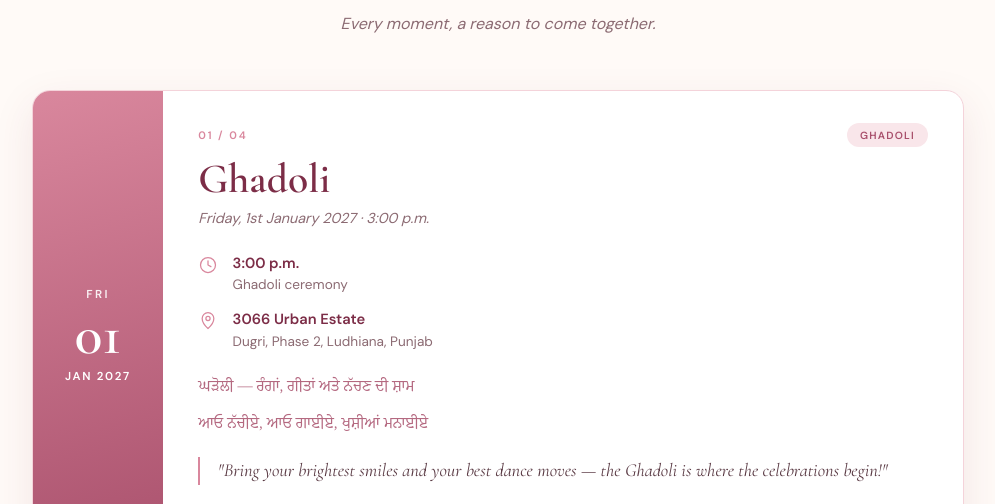
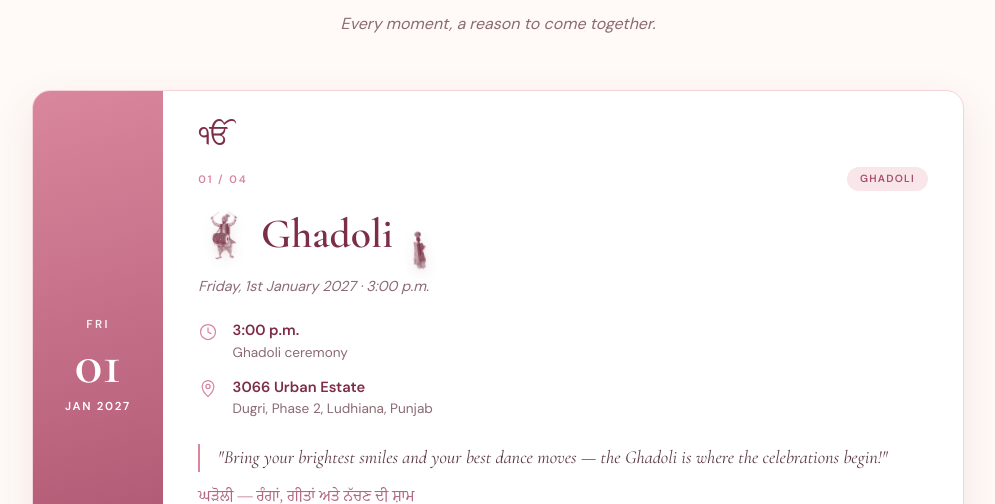
Before and after one commit to singhjagjot63/amanpreet-jagjot-wedding, a plain HTML site: page index.html in a window 1280 px wide. Shown: the part 2082-2586 px from the top of the page, without its empty margins (142-1137 px from the left). Drawn offline with nearby package versions, Linux system fonts and the light colour scheme.

Commit message:
Add Ik Onkar and animated dhol/bhangra to Ghadoli card

```diff
--- a/index.html
+++ b/index.html
@@ -118,11 +118,16 @@
             <span class="db-month">JAN 2027</span>
           </div>
           <div class="event-body">
+            <div class="card-onkar" aria-label="Ik Onkar">ੴ</div>
             <div class="event-top">
               <span class="event-index">01 / 04</span>
               <span class="event-tag">Ghadoli</span>
             </div>
-            <h3>Ghadoli</h3>
+            <div class="ghadoli-heading">
+              <img src="dhol.png" alt="" class="dance-img dhol-img" aria-hidden="true" />
+              <h3>Ghadoli</h3>
+              <img src="bhangra.png" alt="" class="dance-img bhangra-img" aria-hidden="true" />
+            </div>
             <p class="event-when">Friday, 1st January 2027 · 3:00 p.m.</p>
 
             <div class="info-list">
@@ -136,9 +141,9 @@
               </div>
             </div>
 
+            <p class="event-quote">"Bring your brightest smiles and your best dance moves — the Ghadoli is where the celebrations begin!"</p>
             <p class="punjabi">ਘੜੋਲੀ — ਰੰਗਾਂ, ਗੀਤਾਂ ਅਤੇ ਨੱਚਣ ਦੀ ਸ਼ਾਮ</p>
             <p class="punjabi">ਆਓ ਨੱਚੀਏ, ਆਓ ਗਾਈਏ, ਖੁਸ਼ੀਆਂ ਮਨਾਈਏ</p>
-            <p class="event-quote">"Bring your brightest smiles and your best dance moves — the Ghadoli is where the celebrations begin!"</p>
 
             <div class="card-actions">
               <a href="https://www.google.com/maps/search/?api=1&query=3066+Urban+Estate+Dugri+Phase+2+Ludhiana" target="_blank" rel="noopener" class="dir-btn">
@@ -331,8 +336,13 @@
     <div class="modal-card">
       <button class="modal-close" data-close aria-label="Close">×</button>
       <svg class="modal-flower" viewBox="0 0 200 200" aria-hidden="true"><use href="#rose" /></svg>
+      <p class="modal-onkar" aria-label="Ik Onkar">ੴ</p>
       <p class="modal-kicker">The Ghadoli</p>
-      <h3>Ghadoli</h3>
+      <div class="ghadoli-heading modal-ghadoli-heading">
+        <img src="dhol.png" alt="" class="dance-img dhol-img" aria-hidden="true" />
+        <h3>Ghadoli</h3>
+        <img src="bhangra.png" alt="" class="dance-img bhangra-img" aria-hidden="true" />
+      </div>
       <p class="modal-text">With the blessings of their families, we request the honour of your gracious presence at the Ghadoli of</p>
       <h4>Amanpreet Kaur</h4>
       <p class="modal-detail">Friday, 1st January 2027<br />3:00 p.m.</p>
--- a/styles.css
+++ b/styles.css
@@ -373,6 +373,48 @@ button { font: inherit; cursor: pointer; }
 }
 .event-when { font-size: .9rem; color: var(--ink-soft); margin-top: .4rem; font-style: italic; }
 
+/* Ik Onkar at the very start of the Ghadoli card */
+.card-onkar {
+  font-family: 'Noto Serif Gurmukhi', serif;
+  font-size: 1.7rem; line-height: 1;
+  color: var(--rose-deep);
+  margin-bottom: 1rem;
+}
+
+/* Animated dhol & bhangra beside the Ghadoli heading */
+.ghadoli-heading {
+  display: flex; align-items: center;
+  justify-content: flex-start;
+  gap: .55rem; margin: .5rem 0 0;
+}
+.ghadoli-heading h3 { flex: none; margin: 0; }
+.dance-img {
+  object-fit: contain; flex: none;
+  pointer-events: none; user-select: none;
+  filter: drop-shadow(0 4px 6px rgba(124,45,71,.12));
+}
+.dhol-img {
+  width: 54px; height: 54px;
+  transform-origin: center 80%;
+  animation: dhol-beat 1.15s ease-in-out infinite;
+}
+.bhangra-img {
+  width: 40px; height: 70px;
+  transform-origin: center bottom;
+  animation: bhangra-sway 1.7s ease-in-out infinite;
+}
+@keyframes dhol-beat {
+  0%, 100% { transform: scale(1) rotate(-4deg); }
+  50% { transform: scale(1.1) rotate(4deg); }
+}
+@keyframes bhangra-sway {
+  0%, 100% { transform: rotate(-7deg) translateY(0); }
+  50% { transform: rotate(7deg) translateY(-5px); }
+}
+@media (prefers-reduced-motion: reduce) {
+  .dhol-img, .bhangra-img { animation: none; }
+}
+
 .info-list { display: grid; gap: .95rem; margin: 1.6rem 0; }
 .info-row { display: flex; gap: .9rem; align-items: flex-start; }
 .info-icon {
@@ -530,7 +572,15 @@ button { font: inherit; cursor: pointer; }
   width: 90px; height: 90px; color: var(--pink-soft);
   opacity: .6; margin-bottom: .5rem;
 }
+.modal-onkar {
+  font-family: 'Noto Serif Gurmukhi', serif;
+  font-size: 1.8rem; line-height: 1; color: var(--rose-deep);
+  margin: 0 0 .8rem; text-align: center;
+}
 .modal-kicker { font-size: .68rem; font-weight: 600; letter-spacing: .24em; text-transform: uppercase; color: var(--pink); }
+.modal-ghadoli-heading { justify-content: center; gap: .8rem; margin: .4rem 0 1rem; }
+.modal-ghadoli-heading .dhol-img { width: 60px; height: 60px; }
+.modal-ghadoli-heading .bhangra-img { width: 46px; height: 80px; }
 .modal-card h3 {
   font-family: 'Cormorant Garamond', serif;
   font-size: 2.3rem; font-weight: 600; color: var(--rose-deep);
```
Also changed, not shown: bhangra.png (added), dhol.png (added).
